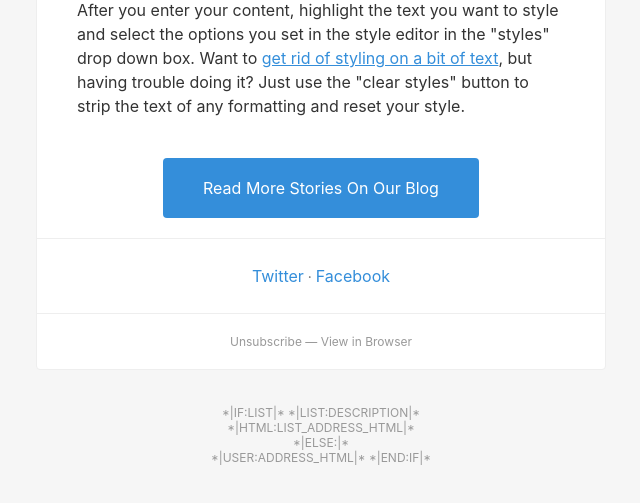
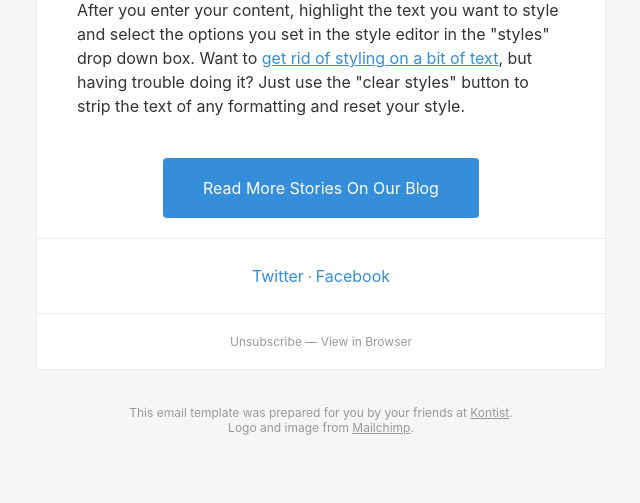
Before and after one commit to joshuasoehn/email-framework, a website: page src/templates/basic-template.html in a window 1280 px wide. Shown: the part 753-1256 px from the top of the page, without its empty margins (319-959 px from the left). Drawn offline with Linux system fonts and the light colour scheme.

Commit message:
more content adjustments

```diff
--- a/src/templates/basic-template.html
+++ b/src/templates/basic-template.html
@@ -98,15 +98,8 @@
             <td>
               <br>
               <div mc:edit="std_footer">
-                *|IF:LIST|*
-                *|LIST:DESCRIPTION|*
-                <br>
-                *|HTML:LIST_ADDRESS_HTML|*
-                <br>
-                *|ELSE:|*
-                <br>
-                *|USER:ADDRESS_HTML|*
-                *|END:IF|*
+                This email template was prepared for you by your friends at <a href="https://kontist.com/">Kontist</a>.<br>
+                Logo and image from <a href="http://mailchimp.com/">Mailchimp</a>.
               </div>
               <br>
             </td>
--- a/src/templates/css/main.css
+++ b/src/templates/css/main.css
@@ -185,7 +185,7 @@
 
 .templateAddress a {
   color: #999;
-  text-decoration: none;
+  text-decoration: underline;
 }
 
 .utility {
```
Also changed, not shown: build/basic-template.html.
